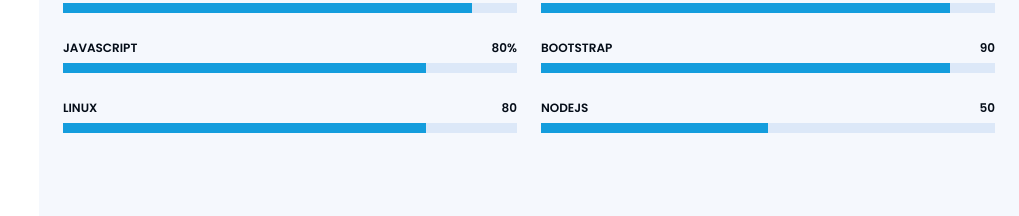
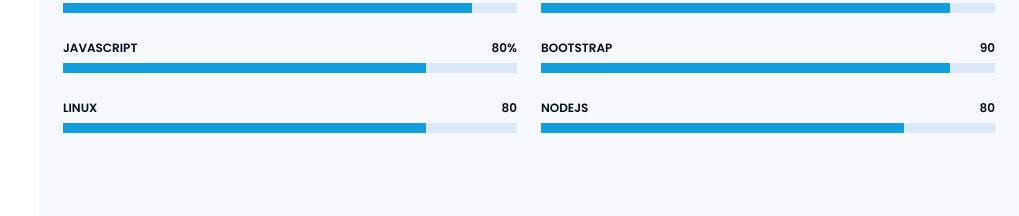
Before and after one commit to Mazrah18/Portfolio_Website, a plain HTML site: page index.html in a window 1280 px wide. Shown: the part 2043-2259 px from the top of the page, without its empty margins (261-1280 px from the left). Drawn offline with nearby package versions, Linux system fonts and the light colour scheme.

Commit message:
Minor changes in index.html

```diff
--- a/index.html
+++ b/index.html
@@ -220,9 +220,9 @@
         </div>
 
          <div class="progress">
-          <span class="skill">NodeJs<i class="val">50</i></span>
+          <span class="skill">NodeJs<i class="val">80</i></span>
           <div class="progress-bar-wrap">
-            <div class="progress-bar" role="progressbar" aria-valuenow="50" aria-valuemin="0" aria-valuemax="100"></div>
+            <div class="progress-bar" role="progressbar" aria-valuenow="80" aria-valuemin="0" aria-valuemax="100"></div>
           </div>
         </div>
 
```
